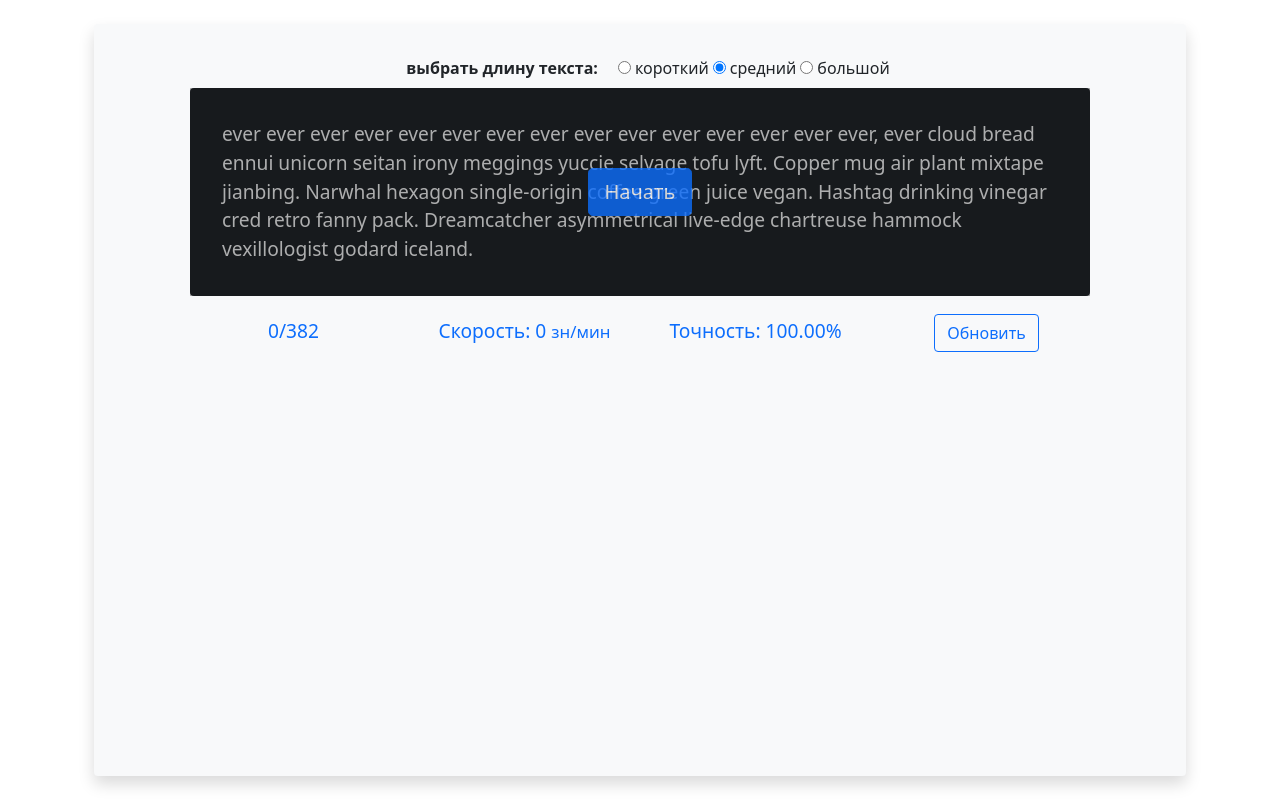
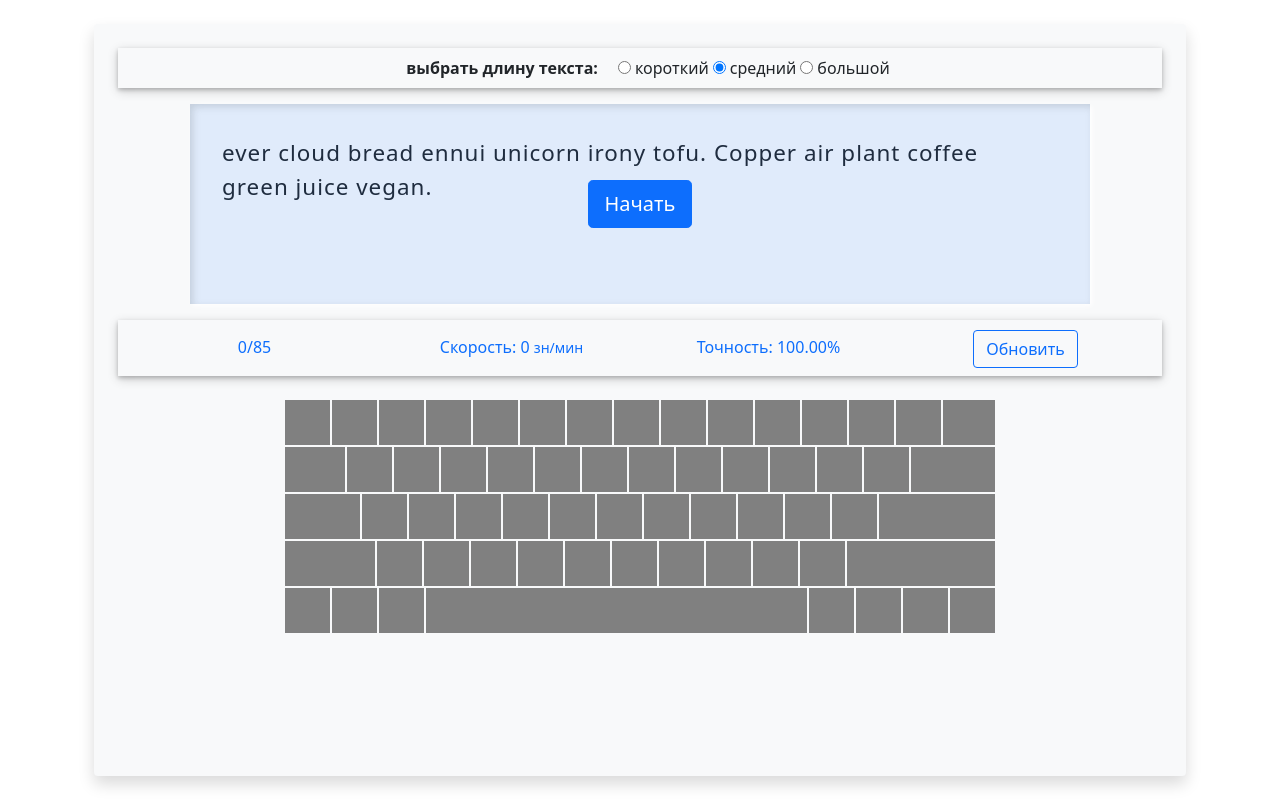
Before and after one commit to Denesterio/type_trainer, a Vue app: page / in a window 1280 px wide. Built offline with nearby package versions, Linux system fonts and the light colour scheme.

Commit message:
add typing results message, correct end of typing & refresh text and add keyboard

```diff
--- a/src/App.vue
+++ b/src/App.vue
@@ -1,26 +1,32 @@
 <template>
   <div class="container bg-light shadow rounded h-100 p-4">
     <!-- change text length -->
+    <section class="shadow-box mb-3 p-2 text-center p-2 d-flex justify-content-center flex-direction-row">
       <app-radio-inputs
         v-model="currentTextLength"
         :points="textLengthSettings"
         name="text-size"
-      class="text-center p-2 d-flex justify-content-center flex-direction-row"
       >
         выбрать длину текста:
       </app-radio-inputs>
+    </section>
     <!-- text container -->
     <text-box :currentText="splittedText" @refresh-text="fetchText" />
+    <!-- keyboard -->
+    <section class="mt-4">
+      <app-keyboard></app-keyboard>
+    </section>
   </div>
 </template>
 
 <script>
 import AppRadioInputs from "./UI/AppRadioInputs.vue";
 import TextBox from './components/TextBox.vue';
+import AppKeyboard from './components/AppKeyboard.vue';
 import api from './services/api.js';
 export default {
   name: 'App',
-  components: {AppRadioInputs, TextBox},
+  components: {AppRadioInputs, TextBox, AppKeyboard},
   data() {
     return {
       textLengthSettings: [
@@ -56,3 +62,9 @@ export default {
   }
 }
 </script>
+
+<style>
+.shadow-box {
+   box-shadow: 0 2px 4px 0 rgba(0, 0, 0, 0.2), 0 3px 10px 0 rgba(0, 0, 0, 0.19);
+}
+</style>
--- a/src/UI/AppRadioInputs.vue
+++ b/src/UI/AppRadioInputs.vue
@@ -1,5 +1,4 @@
 <template>
-  <div>
   <div class="mx-3">
     <b><slot></slot></b>
   </div>
@@ -14,7 +13,6 @@
       @change="changeLength"
     >
     <label :for="`name-${i}`">{{ point.label }}</label>
-    </div>
   </div>
 </template>
 
@@ -50,3 +48,7 @@ export default {
   }
 }
 </script>
+
+<style scoped>
+
+</style>
--- /dev/null
+++ b/src/components/AppKeyboard.vue
@@ -0,0 +1,109 @@
+<template>
+  <div class="keyboard">
+    <div class="keyboard-row keyboard-row-1">
+      <div class="keyboard-button"></div>
+      <div class="keyboard-button"></div>
+      <div class="keyboard-button"></div>
+      <div class="keyboard-button"></div>
+      <div class="keyboard-button"></div>
+      <div class="keyboard-button"></div>
+      <div class="keyboard-button"></div>
+      <div class="keyboard-button"></div>
+      <div class="keyboard-button"></div>
+      <div class="keyboard-button"></div>
+      <div class="keyboard-button"></div>
+      <div class="keyboard-button"></div>
+      <div class="keyboard-button"></div>
+      <div class="keyboard-button"></div>
+      <div class="keyboard-button"></div>
+    </div>
+    <div class="keyboard-row keyboard-row-2">
+      <div class="keyboard-button"></div>
+      <div class="keyboard-button"></div>
+      <div class="keyboard-button"></div>
+      <div class="keyboard-button"></div>
+      <div class="keyboard-button"></div>
+      <div class="keyboard-button"></div>
+      <div class="keyboard-button"></div>
+      <div class="keyboard-button"></div>
+      <div class="keyboard-button"></div>
+      <div class="keyboard-button"></div>
+      <div class="keyboard-button"></div>
+      <div class="keyboard-button"></div>
+      <div class="keyboard-button"></div>
+      <div class="keyboard-button"></div>
+    </div>
+    <div class="keyboard-row keyboard-row-3">
+      <div class="keyboard-button"></div>
+      <div class="keyboard-button"></div>
+      <div class="keyboard-button"></div>
+      <div class="keyboard-button"></div>
+      <div class="keyboard-button"></div>
+      <div class="keyboard-button"></div>
+      <div class="keyboard-button"></div>
+      <div class="keyboard-button"></div>
+      <div class="keyboard-button"></div>
+      <div class="keyboard-button"></div>
+      <div class="keyboard-button"></div>
+      <div class="keyboard-button"></div>
+      <div class="keyboard-button"></div>
+    </div>
+    <div class="keyboard-row keyboard-row-4">
+      <div class="keyboard-button"></div>
+      <div class="keyboard-button"></div>
+      <div class="keyboard-button"></div>
+      <div class="keyboard-button"></div>
+      <div class="keyboard-button"></div>
+      <div class="keyboard-button"></div>
+      <div class="keyboard-button"></div>
+      <div class="keyboard-button"></div>
+      <div class="keyboard-button"></div>
+      <div class="keyboard-button"></div>
+      <div class="keyboard-button"></div>
+      <div class="keyboard-button"></div>
+    </div>
+    <div class="keyboard-row keyboard-row-5">
+      <div class="keyboard-button"></div>
+      <div class="keyboard-button"></div>
+      <div class="keyboard-button"></div>
+      <div class="keyboard-button"></div>
+      <div class="keyboard-button"></div>
+      <div class="keyboard-button"></div>
+      <div class="keyboard-button"></div>
+      <div class="keyboard-button"></div>
+    </div>
+  </div>
+</template>
+
+<style scoped>
+.keyboard {
+  width: 710px;
+  display: grid;
+  grid-template-rows: repeat(5, 45px);
+  gap: 2px;
+  margin: 0 auto;
+}
+.keyboard-row {
+  display: grid;
+  gap: 2px;
+}
+.keyboard-row-1 {
+  grid-template-columns: repeat(14, 45px) auto;
+}
+.keyboard-row-2 {
+  grid-template-columns: 60px repeat(12, 45px) auto;
+}
+.keyboard-row-3 {
+  grid-template-columns: 75px repeat(11, 45px) auto;
+}
+.keyboard-row-4 {
+  grid-template-columns: 90px repeat(10, 45px) auto;
+}
+.keyboard-row-5 {
+  grid-template-columns: repeat(3, 45px) 1fr repeat(4, 45px);
+}
+.keyboard-button {
+  height: 45px;
+  background-color: grey;
+}
+</style>
--- a/src/components/TextBox.vue
+++ b/src/components/TextBox.vue
@@ -1,7 +1,7 @@
 <template>
-  <div class="text-container">
+  <section class="container">
     <!-- box with text -->
-    <div class="text-box bg-dark text-light rounded mb-3">
+    <div class="text-box mb-3">
       <!-- input for catch typing -->
       <input
         v-model="currentInput"
@@ -15,18 +15,34 @@
       <div v-if="status === 'waiting'" class="text-box-cover">
         <button @click="startTyping" class="btn btn-primary btn-lg">Начать</button>
       </div>
+      <div v-else-if="status === 'finished'" class="text-box-cover bg-light">
+        <div class="text-center p-3">
+          Вы закончили тест:
+          <br>
+          Скорость: {{ typingSpeed.speed }}
+          <br>
+          Точность: {{ accuracy }}%
+          <br>
+          <button
+            @click="refreshText"
+            class="btn btn-outline-primary"
+          >
+            Начать новый
+          </button>
+        </div>
+      </div>
       <div v-if="currentText.length > 0" class="p-3" ref="textBox">
         <span
           v-for="(char, i) in currentText"
           :key="i"
-          :class="{ 'bg-secondary': status === 'started' && countOfTypedChars === i, 'text-success': status === 'started' && i < countOfTypedChars, 'text-danger': status === 'started' && lastCharStatus === 'wrong' && countOfTypedChars === i }"
+          :class="{ 'active-char': isCharCurrent(i), 'text-success': isCharRight(i), 'text-danger': isCharWrong(i), 'bg-danger': isCharWrong(i) && char === ' ' }"
         >
           {{ char }}
         </span>
       </div>
     </div>
     <!-- typing info -->
-    <div class="row text-center text-primary">
+    <div class="row text-center text-primary shadow-box p-2">
       <div class="col">{{countOfTypedChars}}/{{ textLength }}</div>
       <div class="col">Скорость: {{ typingSpeed.speed }} <small>зн/мин</small></div>
       <div class="col">Точность: {{ accuracy }}%</div>
@@ -37,9 +53,9 @@
         >
           Обновить
         </button>
+      </div>
     </div>
-    </div>
-  </div>
+  </section>
 </template>
 
 <script>
@@ -84,7 +100,7 @@ export default {
 
     accuracy() {
       return (100 - this.typingErrors / this.textLength * 100).toFixed(2);
-    }
+    },
   },
 
   methods: {
@@ -101,61 +117,92 @@ export default {
     startTyping() {
       this.status = 'started';
       this.$refs.hiddenInput.focus();
-      this.typingSpeed.timer = setInterval(this.calculateTypingSpeed, 1000);
     },
 
     handleNextChar(e) {
+      if (!this.typingSpeed.timer) {
+        this.typingSpeed.timer = setInterval(this.calculateTypingSpeed, 1000);
+      }
       if (this.currentText[this.countOfTypedChars] === e.data) {
         this.lastCharStatus = 'right';
-        this.countOfTypedChars++;
+        this.countOfTypedChars += 1;
       } else if (this.lastCharStatus === 'right') {
         this.lastCharStatus = 'wrong';
-        this.typingErrors++;
+        this.typingErrors += 1;
+      }
+
+      if (this.countOfTypedChars === this.textLength) {
+        this.stopTyping();
       }
     },
 
+    stopTyping() {
+      clearInterval(this.typingSpeed.timer);
+      this.typingSpeed.timer = null;
+      this.status = 'finished';
+    },
+
     focusOnInput(e) {
-      e.preventDefault();
       if (this.status === 'started') {
+        e.preventDefault();
         this.$refs.hiddenInput.focus();
       }
     },
 
     refreshText() {
+      this.currentInput = '';
       this.status = 'waiting';
+      this.countOfTypedChars = 0;
+      this.lastCharStatus = 'right';
+      this.typingErrors = 0;
+      this.typingSpeed = {
+        timer: null,
+        seconds: 0,
+        speed: 0,
+      };
       this.$emit('refresh-text');
+    },
+
+    isCharCurrent(i) {
+      return this.status === 'started' && this.countOfTypedChars === i;
+    },
+
+    isCharRight(i) {
+      return this.status === 'started' && i < this.countOfTypedChars;
+    },
+
+    isCharWrong(i) {
+      return this.status === 'started' && this.lastCharStatus === 'wrong' && this.countOfTypedChars === i;
     },
   },
 }
 </script>
 
 <style scoped>
-.text-container {
+.text-box {
+  font-size: 1.4rem;
   width: 100%;
   max-width: 900px;
   margin: 0 auto;
-  font-size: 1.2rem;
-}
-.text-box {
   min-height: 200px;
   line-height: 1.5;
   padding: 1rem;
   position: relative;
+  white-space: break-spaces;
+  letter-spacing: 1px;
+  box-shadow: inset 3px 3px 7px rgba(147, 147, 140, 0.3), 2px 2px 5px rgba(255, 255, 255, 1);
 }
 .text-box-cover {
   display: flex;
   justify-content: center;
   align-items: center;
-  background-color: rgba(0, 0, 0, 0.3);
+  background-color: rgba(13, 110, 253, 0.1);
   width: 100%;
   height: 100%;
   top: 0;
   left: 0;
   z-index: 999;
   position: absolute;
-}
-.text-box-cover button {
-  opacity: 0.8;
 }
 .hiddenInput {
   width: 1px;
@@ -168,4 +215,7 @@ export default {
 .col {
     line-height: 38px;
 }
+.active-char{
+  background-color: rgba(0, 0, 0, 0.2);
+}
 </style>
--- a/src/services/fetchClient.js
+++ b/src/services/fetchClient.js
@@ -2,7 +2,7 @@
 export default class fetchClient {
   get() {
     return new Promise((resolve) => {
-      resolve([`ever ever ever ever ever ever ever ever ever ever ever ever ever ever ever, ever cloud bread ennui unicorn seitan irony meggings yuccie selvage tofu lyft. Copper mug air plant mixtape jianbing. Narwhal hexagon single-origin coffee green juice vegan. Hashtag drinking vinegar cred retro fanny pack. Dreamcatcher asymmetrical live-edge chartreuse hammock vexillologist godard iceland.`]);
+      resolve([`ever cloud bread ennui unicorn irony tofu. Copper air plant coffee green juice vegan.`]);
     });
     // return fetch(url).then((response) => {
     //   if (response.ok) {
```
Lines whose indentation alone changed are shown as unchanged.
